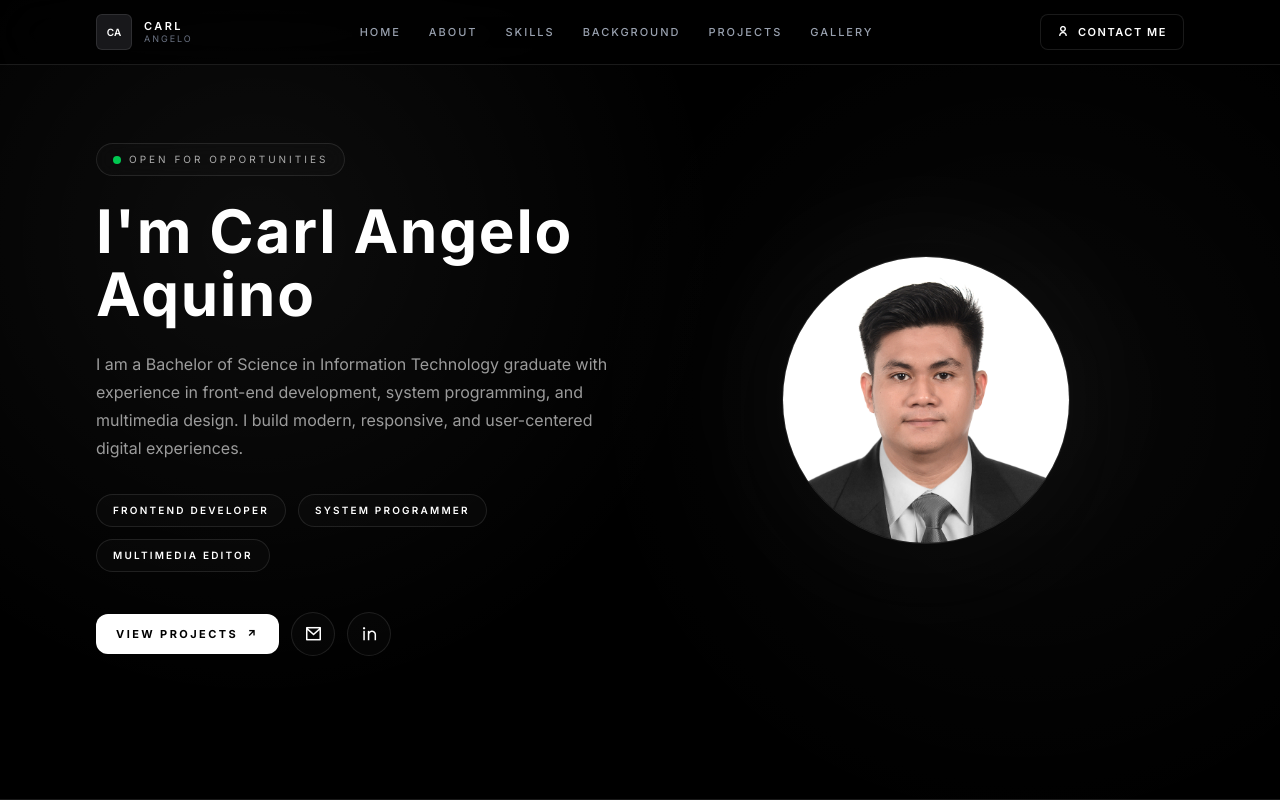
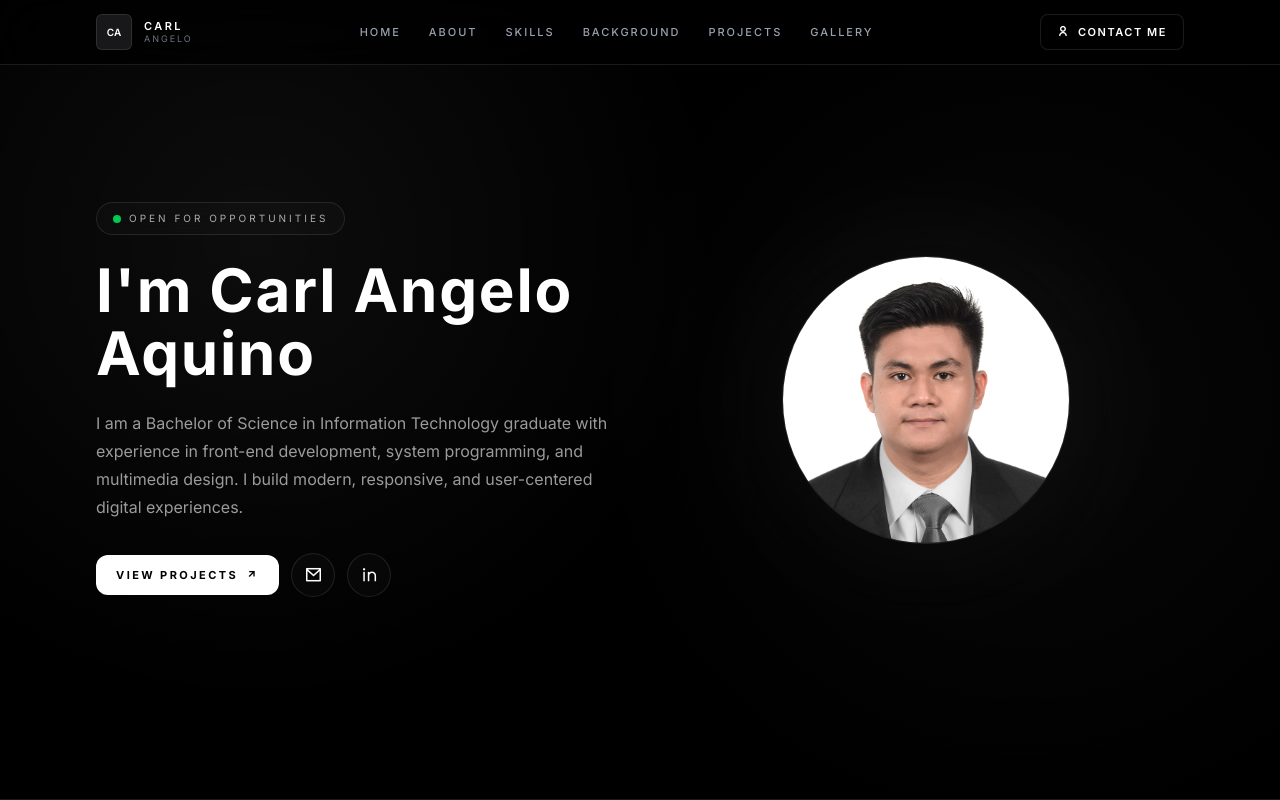
Before and after one commit to carlaquino-BSIT/carl-portfolio, a Vue app: page / in a window 1280 px wide. Shown: the top 800 px of the page. Built offline with nearby package versions, Linux system fonts and the light colour scheme.

Commit message:
Update email and comment out tags in hero.vue

```diff
--- a/src/components/hero.vue
+++ b/src/components/hero.vue
@@ -36,13 +36,13 @@
         </p>
 
         <!-- TAGS -->
-        <div class="mb-8 sm:mb-10 flex flex-wrap justify-center lg:justify-start gap-2 sm:gap-3">
+        <!-- <div class="mb-8 sm:mb-10 flex flex-wrap justify-center lg:justify-start gap-2 sm:gap-3">
           <div v-for="(tag, index) in tags" :key="tag"
             class="rounded-full border border-white/10 bg-white/[0.02] px-3 sm:px-4 py-1.5 sm:py-2 text-[9px] sm:text-[10px] font-semibold uppercase tracking-[0.22em] transition hover:bg-white hover:text-black"
             data-aos="zoom-in" :data-aos-delay="index * 80">
             {{ tag }}
           </div>
-        </div>
+        </div> -->
 
         <!-- ACTIONS -->
         <div class="flex flex-wrap items-center justify-center lg:justify-start gap-3" data-aos="fade-up"
@@ -54,7 +54,7 @@
             <i class="ri-arrow-right-up-line transition group-hover:translate-x-1" />
           </button>
 
-          <a href="mailto:carlangeloaquino2502@gmail.com"
+          <a href="mailto:your-email@example.com"
             class="flex h-10 w-10 sm:h-11 sm:w-11 items-center justify-center rounded-full border border-white/10 bg-white/[0.02] text-base sm:text-lg transition hover:-translate-y-1 hover:bg-white hover:text-black">
             <i class="ri-mail-line"></i>
           </a>
@@ -96,7 +96,7 @@ onMounted(() => {
   })
 })
 
-const tags = ["Frontend Developer", "System Programmer", "Multimedia Editor"]
+// const tags = ["Frontend Developer", "System Programmer", "Multimedia Editor"]
 
 // FUNCTION TO SCROLL TO PROJECTS
 const scrollToProjects = () => {
```
